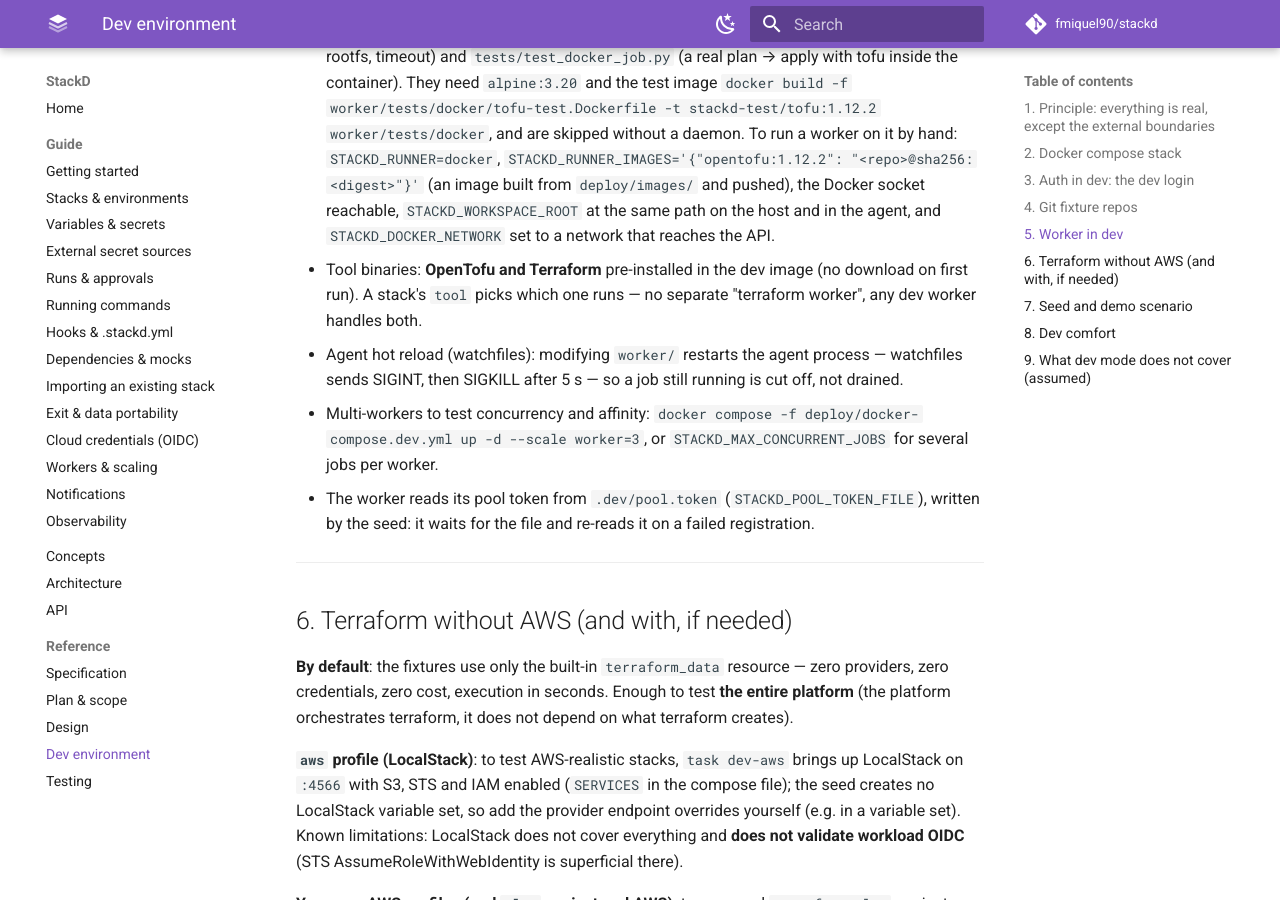
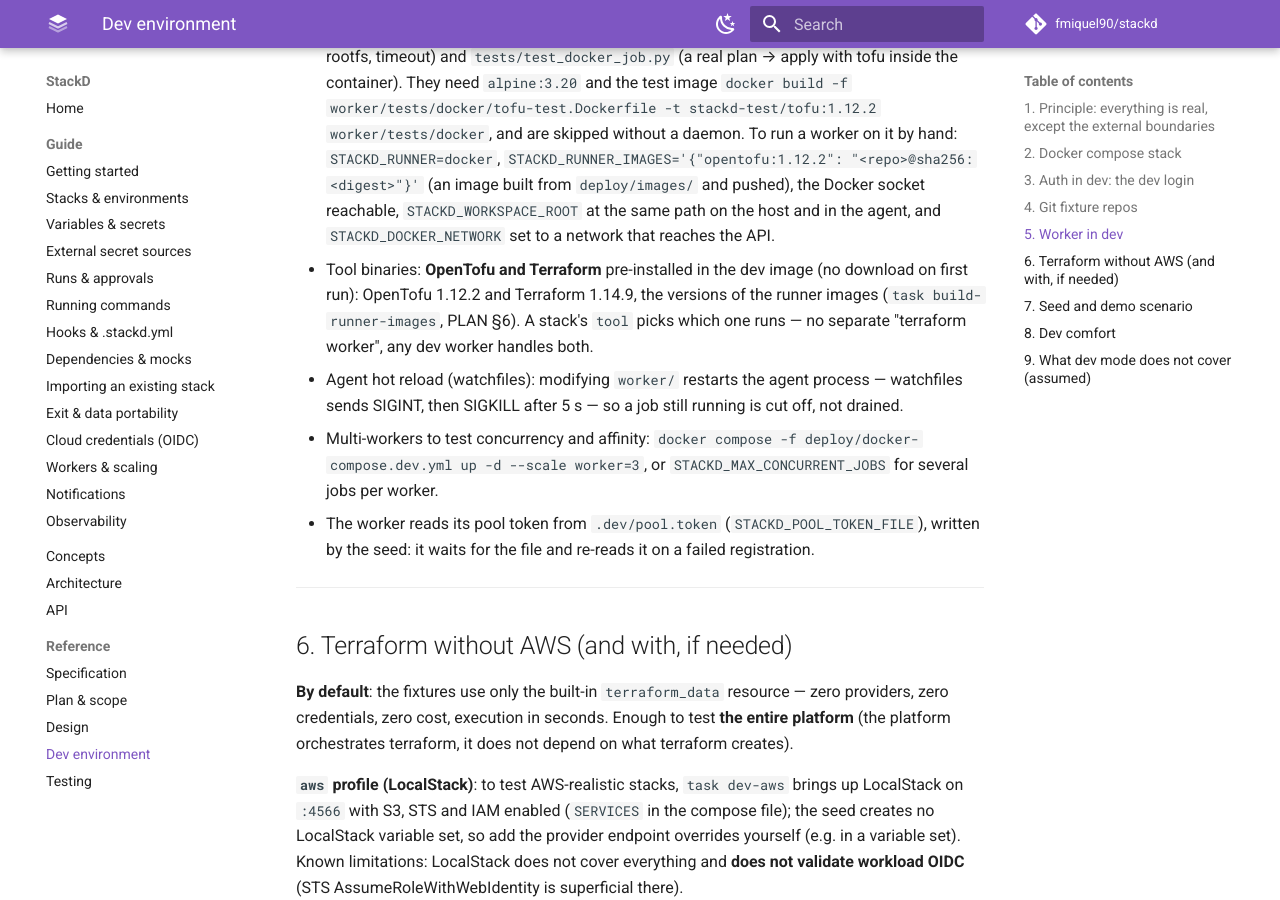
Before and after one commit to fmiquel90/stackd, an MkDocs documentation site: the page built from docs/DEV.md, in a window 1280 px wide and 900 px high, scrolled down 5012 px. Built offline with MkDocs 1.6.1 and Material for MkDocs 9.7.7, drawn with Linux system fonts in a browser that asks for light colours; comment, search, counter and statistics services are not loaded.

Commit message:
chore(images): align the Terraform runner image on 1.14.9, as in the dev worker
The runner image fetches HashiCorp's signed SHA256SUMS at build time, so
moving it to the dev worker's 1.14.9 needs no pinned checksum. Taskfile,
deploy/images/README.md, PLAN §6 and DEV.md updated. Refs #34.

Co-Authored-By: Claude Opus 5.5 <noreply@anthropic.com>
Claude-Session: https://claude.ai/code/session_01B2P1b5yfnBfa1doYPjLvmt

```diff
--- a/Taskfile.yml
+++ b/Taskfile.yml
@@ -157,7 +157,7 @@ tasks:
     desc: Build the OpenTofu + Terraform runner images (host arch, loaded locally)
     cmds:
       - docker build -f deploy/images/opentofu.Dockerfile -t stackd/opentofu:1.12.2 .
-      - docker build -f deploy/images/terraform.Dockerfile -t stackd/terraform:1.9.8 .
+      - docker build -f deploy/images/terraform.Dockerfile -t stackd/terraform:1.14.9 .
 
   lint:
     desc: ruff check + ruff format --check (api; mypy runs in CI only)
--- a/docs/DEV.md
+++ b/docs/DEV.md
@@ -163,7 +163,7 @@ Safeguard: the API refuses to start with `STACKD_DEV_AUTH=true` and `STACKD_ENV=
 
 - Launched by compose with `STACKD_RUNNER=local`: terraform commands run directly inside the worker container (image including OpenTofu + jq + git). **No Docker-in-Docker** in the dev stack.
 - The `docker` runner (SPECS §7.4, required in production) is exercised by the worker's tests against the host's Docker daemon: `tests/test_docker_runner.py` (isolation: one container per command, a `setsid` daemon contained, repo hooks seeing the checkout only, read-only rootfs, timeout) and `tests/test_docker_job.py` (a real plan → apply with tofu inside the container). They need `alpine:3.20` and the test image `docker build -f worker/tests/docker/tofu-test.Dockerfile -t stackd-test/tofu:1.12.2 worker/tests/docker`, and are skipped without a daemon. To run a worker on it by hand: `STACKD_RUNNER=docker`, `STACKD_RUNNER_IMAGES='{"opentofu:1.12.2": "<repo>@sha256:<digest>"}'` (an image built from `deploy/images/` and pushed), the Docker socket reachable, `STACKD_WORKSPACE_ROOT` at the same path on the host and in the agent, and `STACKD_DOCKER_NETWORK` set to a network that reaches the API.
-- Tool binaries: **OpenTofu and Terraform** pre-installed in the dev image (no download on first run). A stack's `tool` picks which one runs — no separate "terraform worker", any dev worker handles both.
+- Tool binaries: **OpenTofu and Terraform** pre-installed in the dev image (no download on first run): OpenTofu 1.12.2 and Terraform 1.14.9, the versions of the runner images (`task build-runner-images`, PLAN §6). A stack's `tool` picks which one runs — no separate "terraform worker", any dev worker handles both.
 - Agent hot reload (watchfiles): modifying `worker/` restarts the agent process — watchfiles sends SIGINT, then SIGKILL after 5 s — so a job still running is cut off, not drained.
 - Multi-workers to test concurrency and affinity: `docker compose -f deploy/docker-compose.dev.yml up -d --scale worker=3`, or `STACKD_MAX_CONCURRENT_JOBS` for several jobs per worker.
 - The worker reads its pool token from `.dev/pool.token` (`STACKD_POOL_TOKEN_FILE`), written by the seed: it waits for the file and re-reads it on a failed registration.
```
Also changed, not shown: deploy/images/README.md (+3 -3 lines), docs/PLAN.md (+1 -0 lines), 1 other file.
